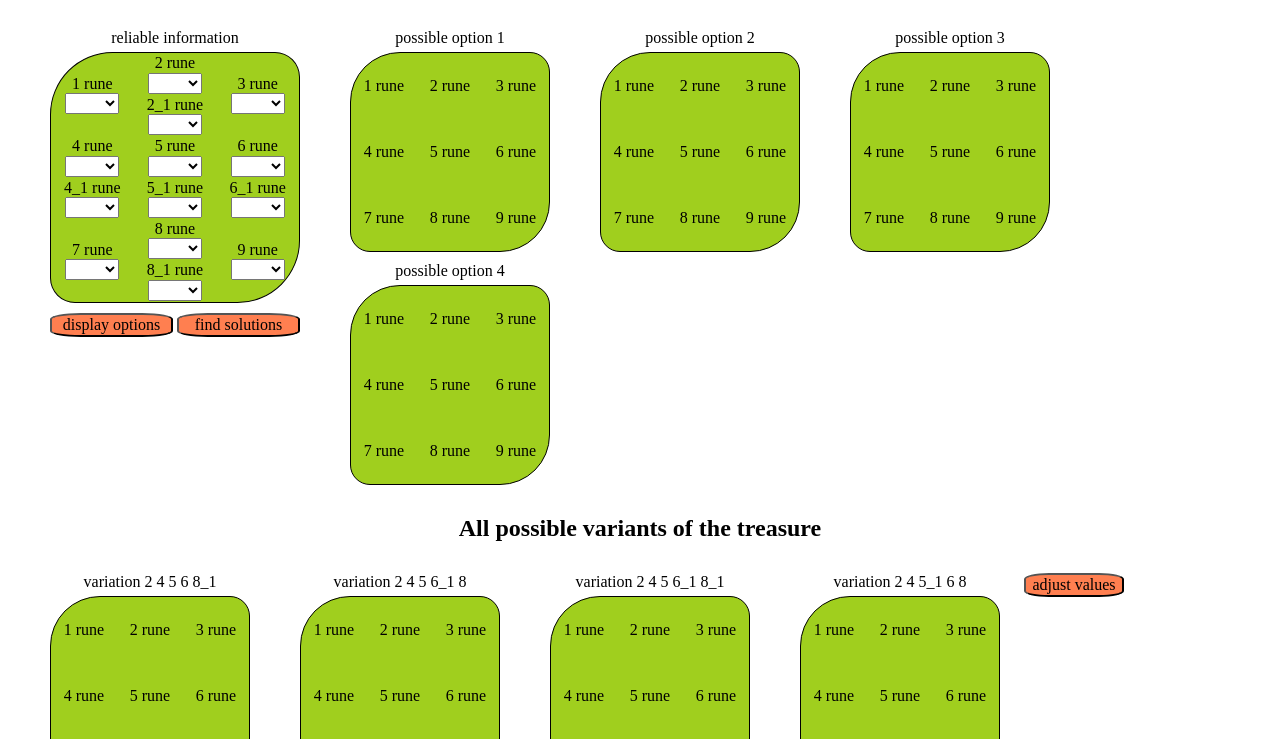
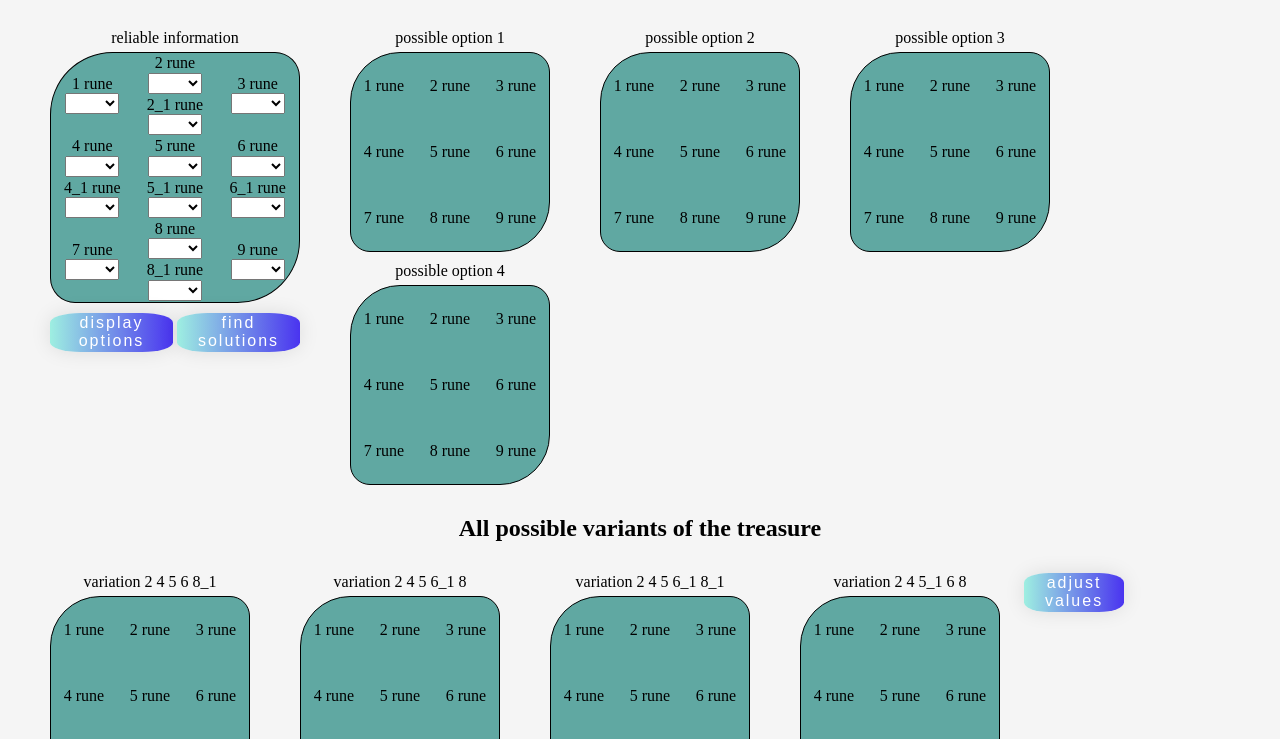
Before and after one commit to Den2794/Den2794.github.io, a plain HTML site: page index.html in a window 1280 px wide. Shown: the part 61-800 px from the top of the page. Drawn offline with Linux system fonts and the light colour scheme.

Commit message:
styles button

```diff
--- a/index.html
+++ b/index.html
@@ -245,8 +245,8 @@
                     </td>
                 </tr>
             </table>
-            <button type="button" class="marginLeft50px buttonTap">display options</button>
-            <button type="button" class="buttonTap">find solutions</button>
+            <button type="button" class="marginLeft50px buttonTap gradient-button">display options</button>
+            <button type="button" class="buttonTap gradient-button">find solutions</button>
         </div>
         <div>
             <h1>The most likely variants of the treasure</h1>
@@ -1320,7 +1320,7 @@
             </div>
 
             <aside>
-                <button type="button" class="scrollButton buttonTap">adjust values</button>
+                <button type="button" class="scrollButton buttonTap gradient-button">adjust values</button>
             </aside>
         </div>
 
--- a/styles/main.css
+++ b/styles/main.css
@@ -1,3 +1,7 @@
+body {
+    background-color: whitesmoke;
+}
+
 h1 {
     text-align: center;
 }
@@ -12,21 +16,16 @@ section {
 }
 
 table {
-   border: 1px solid;
+    border: 1px solid;
     border-color: black;
-    /*border-collapse: collapse;*/
     min-width: 200px;
     min-height: 200px;
     border-radius: 25% 10%;
     border-spacing: 0px;
     text-align: center;
-    background-color: rgb(160, 207, 30);
+    background-color: rgb(96, 168, 162);
 }
 
-tr,
-td {
-   /* border: 0px solid;*/
-}
 
 .results {
     display: flex;
@@ -52,7 +51,8 @@ button {
     margin-top: 10px;
     width: 123px;
     border-radius: 25%;
-    background-color: coral;
+    background-color: rgba(231, 118, 175, 0.425);
+    border: 0px;
 }
 
 .datacontainer {
@@ -112,8 +112,28 @@ caption {
     display: flex;
     flex-direction: row;
 }
+
 .buttonTap:active {
-    color: blue;
-    background-color: aqua;
+    color: white;
+    background-color: rgba(141, 70, 105, 0.534);
     border: 0px;
 }
+
+
+
+.gradient-button {
+    text-decoration: none;
+    display: inline-block;
+    color: white;
+
+    font-family: 'Montserrat', sans-serif;
+
+    letter-spacing: 2px;
+    background-image: linear-gradient(to right, #9EEFE1 0%, #4830F0 51%, #9EEFE1 100%);
+    background-size: 200% auto;
+    box-shadow: 0 0 20px rgba(0, 0, 0, .1);
+    transition: .5s;
+  }
+  .gradient-button:hover {
+    background-position: right center;
+  }
```
